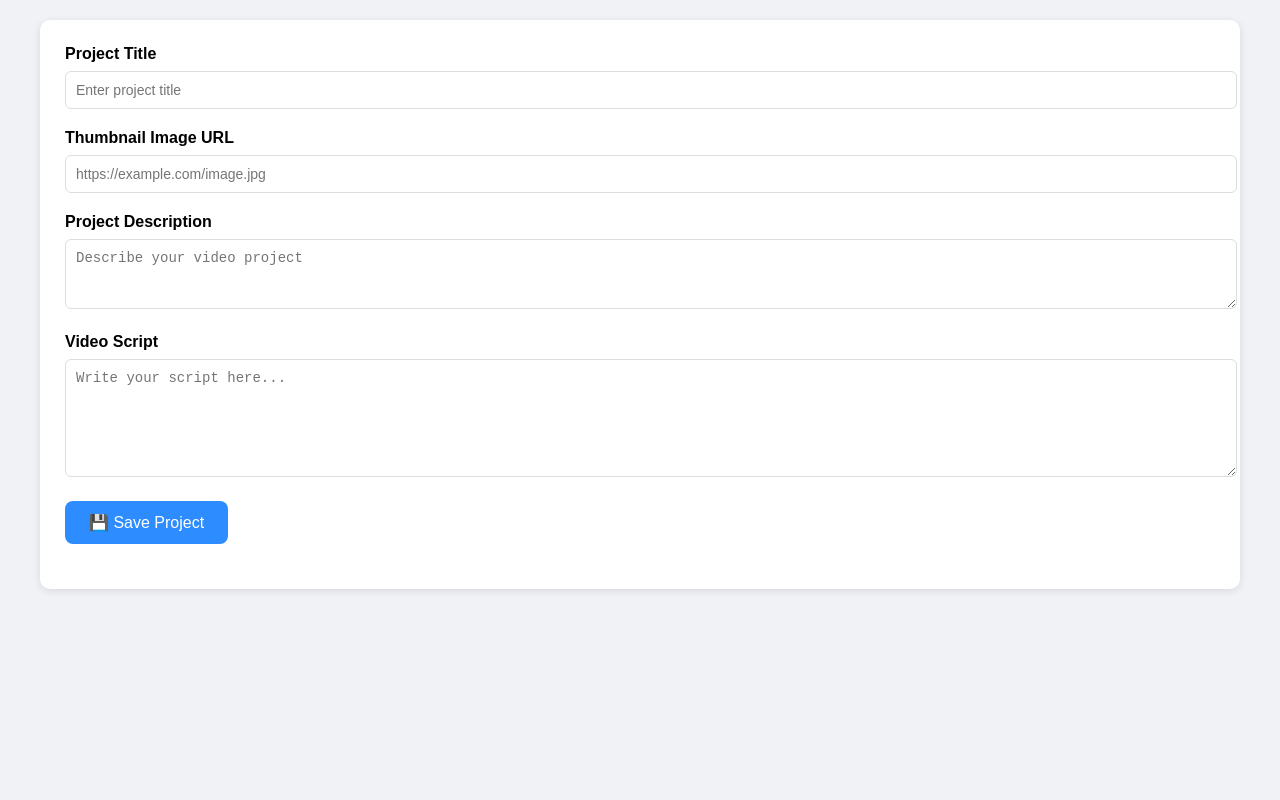
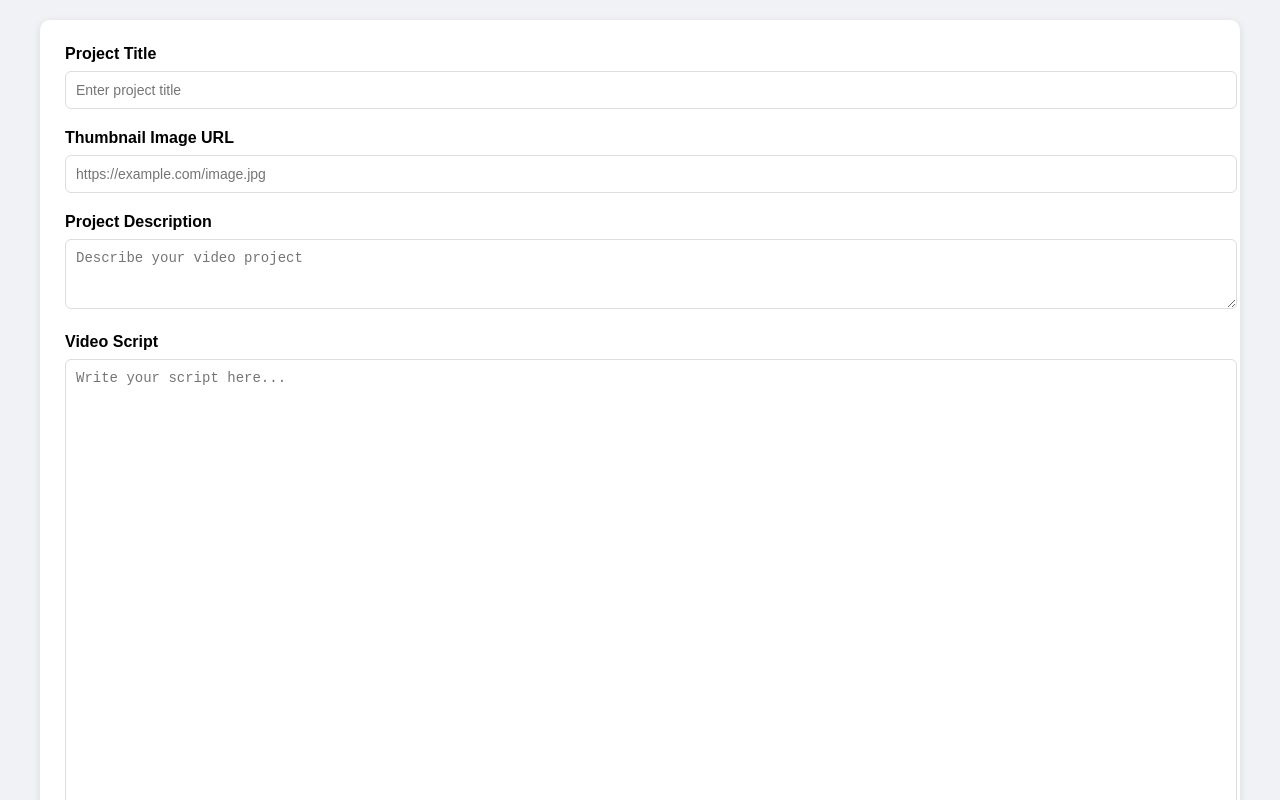
Before and after one commit to UiSalam123/VideoPlanner, a plain HTML site: page index.html in a window 1280 px wide. Both pictures are taken after a click on the button "➕ Create New Project". Shown: the top 800 px of the page. Drawn offline with Linux system fonts and the light colour scheme.

Commit message:
Update index.html

```diff
--- a/index.html
+++ b/index.html
@@ -187,7 +187,7 @@
 
             <div class="form-group">
                 <label>Video Script</label>
-                <textarea id="projectScript" rows="6" placeholder="Write your script here..."></textarea>
+                <textarea id="projectScript" rows="30" placeholder="Write your script here..."></textarea>
             </div>
 
             <!-- ✅ FIXED: Only one button here, no duplicates -->
```
